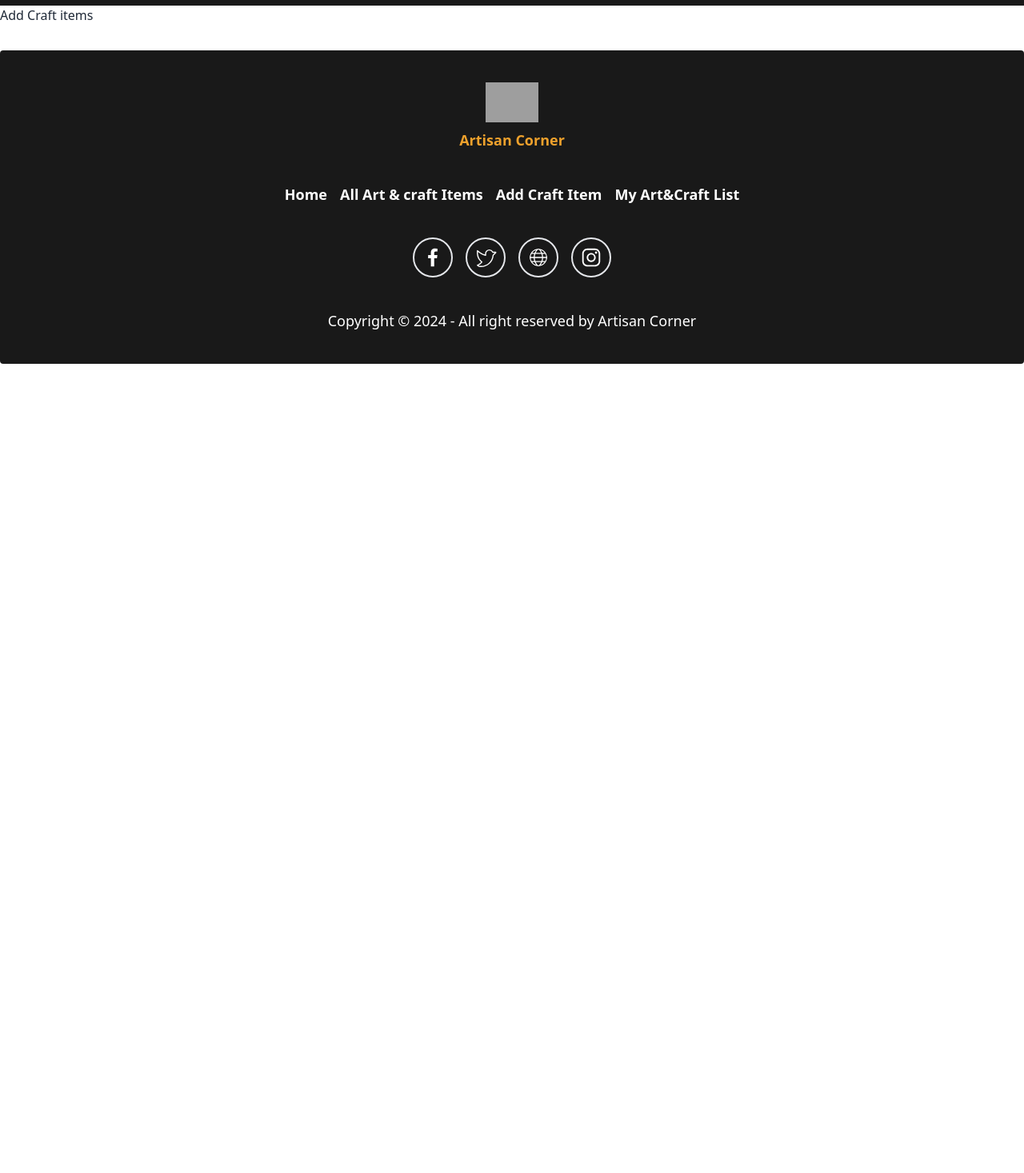
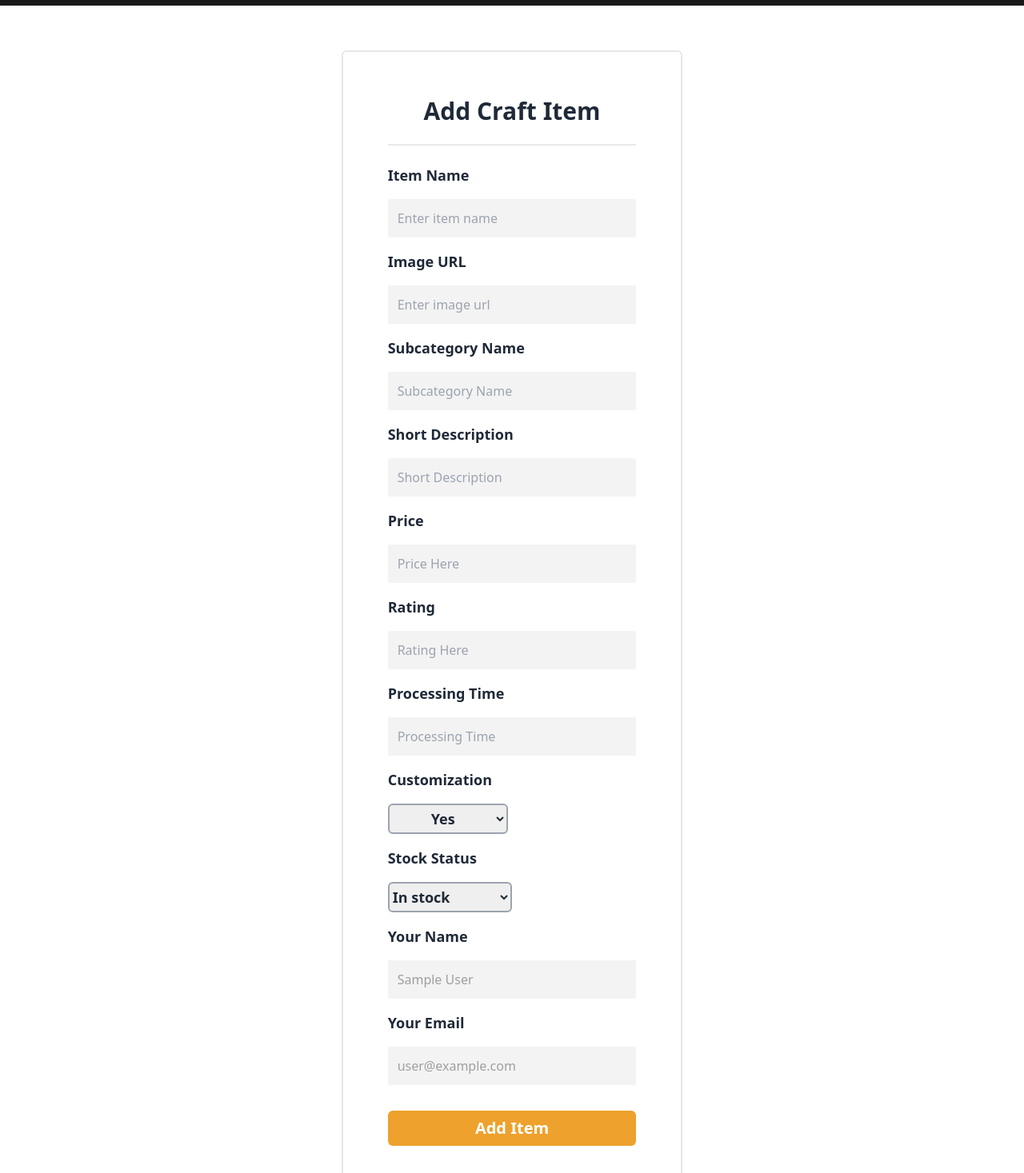
Before and after one commit to Tofazzal26/artisan-corner-client-site, a React (Vite) app: page /addCraftItems in a window 1280 px wide. Shown: the part 63-1530 px from the top of the page at 80% size. Before the commit the page ends 800 px from the top, so only its background shows below. Built offline with nearby package versions, Linux system fonts and the light colour scheme; no server answers; sample sign-in values are in the browser's storage; grey boxes are pictures that could not be loaded.

Commit message:
add and craft validation finish

```diff
--- a/src/AuthProvider/AuthProvider.jsx
+++ b/src/AuthProvider/AuthProvider.jsx
@@ -54,6 +54,7 @@ const AuthProvider = ({ children }) => {
     setProfileLoad,
     setNotLoading,
     logOut,
+    notLoading,
   };
 
   return <AuthContext.Provider value={info}>{children}</AuthContext.Provider>;
--- a/src/Firebase/Firebase.config.js
+++ b/src/Firebase/Firebase.config.js
@@ -6,12 +6,12 @@ import { getAuth } from "firebase/auth";
 
 // Your web app's Firebase configuration
 const firebaseConfig = {
-  apiKey: "AIzaSyCbToGVhlQBy9sUE-gf73NlFW95r9MueTI",
-  authDomain: "artisan-corner-832b4.firebaseapp.com",
-  projectId: "artisan-corner-832b4",
-  storageBucket: "artisan-corner-832b4.appspot.com",
-  messagingSenderId: "957265078910",
-  appId: "1:957265078910:web:f80a145d7662ddeee7462f",
+  apiKey: import.meta.env.VITE_APIKEY,
+  authDomain: import.meta.env.VITE_AUTHDOMAIN,
+  projectId: import.meta.env.VITE_PROJECTID,
+  storageBucket: import.meta.env.VITE_STORAGEBUCKET,
+  messagingSenderId: import.meta.env.VITE_MESSAGINGSENDERID,
+  appId: import.meta.env.VITE_APPID,
 };
 
 // Initialize Firebase
--- a/src/Pages/AddCraftItem/AddCraftItem.jsx
+++ b/src/Pages/AddCraftItem/AddCraftItem.jsx
@@ -1,7 +1,246 @@
+import { Link } from "react-router-dom";
+import { FaEye, FaEyeSlash } from "react-icons/fa";
+import { useContext, useState } from "react";
+import { useForm } from "react-hook-form";
+import { Toaster, toast } from "react-hot-toast";
+import { AuthContext } from "../../AuthProvider/AuthProvider";
 const AddCraftItem = () => {
+  const { user } = useContext(AuthContext);
+
+  const { email, displayName } = user || {};
+
+  const {
+    register,
+    handleSubmit,
+
+    formState: { errors },
+  } = useForm();
+
+  const onSubmit = (data) => {
+    const itemName = data.itemName;
+    const imageURL = data.imageURL;
+    const subcategory_name = data.subcategory_name;
+    const description = data.description;
+    const rating = data.rating;
+    const price = data.price;
+    const Processing_Time = data.Processing_Time;
+    const NewEmail = data.email;
+    const NewName = data.name;
+    const customization = data.customization;
+    const stockStatus = data.stockStatus;
+    const craftItem = {
+      itemName,
+      imageURL,
+      subcategory_name,
+      description,
+      rating,
+      price,
+      Processing_Time,
+      NewEmail,
+      NewName,
+      customization,
+      stockStatus,
+    };
+    console.log(craftItem);
+  };
+
   return (
-    <div>
-      <h1>Add Craft items</h1>
+    <div className="px-2 lg:px-0">
+      <div className="bg-[#ffffff] mt-14 shadow-loginSd lg:w-1/2 md:w-2/3 mx-auto">
+        <div className="md:w-2/3 lg:w-2/3 mx-auto lg:p-14 p-4 border-2 rounded-md">
+          <h1 className="font-semibold text-lg lg:text-3xl md:text-2xl text-center">
+            Add Craft Item
+          </h1>
+          <div className="divider"></div>
+          <form onSubmit={handleSubmit(onSubmit)}>
+            <label className="lg:text-lg md:text-base text-sm font-semibold ">
+              Item Name
+            </label>
+            <br />
+
+            <input
+              type="text"
+              name="itemName"
+              className="bg-[#f3f3f3] p-3 w-full my-4 text-sm lg:text-base rounded-sm outline-none text-[#9f9f9f]"
+              placeholder="Enter item name"
+              {...register("itemName", { required: true })}
+            />
+            {errors.itemName && (
+              <p className="text-red-600">This Name field is required</p>
+            )}
+
+            <label className="lg:text-lg md:text-base text-sm font-semibold ">
+              Image URL
+            </label>
+            <br />
+
+            <input
+              type="text"
+              name="imageURL"
+              className="bg-[#f3f3f3] p-3 w-full my-4 text-sm lg:text-base rounded-sm outline-none text-[#9f9f9f]"
+              placeholder="Enter image url"
+              {...register("imageURL", { required: true })}
+            />
+            {errors.imageURL && (
+              <p className="text-red-600">This Image field is required</p>
+            )}
+            <label className="lg:text-lg md:text-base text-sm font-semibold ">
+              Subcategory Name
+            </label>
+            <br />
+            <input
+              type="text"
+              name="subcategory_name"
+              className="bg-[#f3f3f3] p-3 w-full my-4 text-sm lg:text-base rounded-sm outline-none text-[#9f9f9f]"
+              placeholder="Subcategory Name"
+              {...register("subcategory_name", { required: true })}
+            />
+            {errors.subcategory_name && (
+              <p className="text-red-600">
+                This subcategory_name field is required
+              </p>
+            )}
+
+            <label className="lg:text-lg md:text-base text-sm font-semibold ">
+              Short Description
+            </label>
+            <br />
+            <input
+              type="text"
+              name="description"
+              className="bg-[#f3f3f3] p-3 w-full my-4 text-sm lg:text-base rounded-sm outline-none text-[#9f9f9f]"
+              placeholder="Short Description"
+              {...register("description", { required: true })}
+            />
+            {errors.description && (
+              <p className="text-red-600">This description field is required</p>
+            )}
+
+            <label className="lg:text-lg md:text-base text-sm font-semibold ">
+              Price
+            </label>
+            <br />
+            <input
+              type="text"
+              name="price"
+              className="bg-[#f3f3f3] p-3 w-full my-4 text-sm lg:text-base rounded-sm outline-none text-[#9f9f9f]"
+              placeholder="Price Here"
+              {...register("price", { required: true })}
+            />
+            {errors.price && (
+              <p className="text-red-600">This price field is required</p>
+            )}
+
+            <label className="lg:text-lg md:text-base text-sm font-semibold ">
+              Rating
+            </label>
+            <br />
+            <input
+              type="text"
+              name="rating"
+              className="bg-[#f3f3f3] p-3 w-full my-4 text-sm lg:text-base rounded-sm outline-none text-[#9f9f9f]"
+              placeholder="Rating Here"
+              {...register("rating", { required: true })}
+            />
+            {errors.rating && (
+              <p className="text-red-600">This Rating field is required</p>
+            )}
+
+            <label className="lg:text-lg md:text-base text-sm font-semibold ">
+              Processing Time
+            </label>
+            <br />
+            <input
+              type="text"
+              name="Processing_Time"
+              className="bg-[#f3f3f3] p-3 w-full my-4 text-sm lg:text-base rounded-sm outline-none text-[#9f9f9f]"
+              placeholder="Processing Time"
+              {...register("Processing_Time", { required: true })}
+            />
+            {errors.Processing_Time && (
+              <p className="text-red-600">This Rating field is required</p>
+            )}
+            <br />
+            <label className="lg:text-lg md:text-base text-sm font-semibold ">
+              Customization
+            </label>
+            <br />
+            <select
+              className="lg:text-lg md:text-base text-sm my-4 font-semibold border-2 px-12 rounded-md border-gray-400 py-1"
+              {...register("customization")}
+            >
+              <option
+                className="lg:text-lg md:text-base text-sm font-semibold"
+                value="Yes"
+              >
+                Yes
+              </option>
+              <option
+                className="lg:text-lg md:text-base text-sm font-semibold"
+                value="No"
+              >
+                No
+              </option>
+            </select>
+
+            <br />
+
+            <label className="lg:text-lg md:text-base text-sm font-semibold ">
+              Stock Status
+            </label>
+            <br />
+            <select
+              className="lg:text-lg md:text-base text-sm my-4 font-semibold border-2 rounded-md border-gray-400 py-1"
+              {...register("stockStatus")}
+            >
+              <option
+                className="lg:text-lg md:text-base text-sm font-semibold"
+                value="In stock"
+              >
+                In stock
+              </option>
+              <option
+                className="lg:text-lg md:text-base text-sm font-semibold"
+                value="Made to Order"
+              >
+                Made to Order
+              </option>
+            </select>
+            <br />
+
+            <label className="lg:text-lg md:text-base text-sm font-semibold ">
+              Your Name
+            </label>
+            <br />
+
+            <input
+              type="text"
+              readOnly
+              value={displayName}
+              className="bg-[#f3f3f3] p-3 w-full my-4 text-sm lg:text-base rounded-sm outline-none text-[#9f9f9f]"
+              placeholder="Enter  your name"
+              {...register("name", {})}
+            />
+            <label className="lg:text-lg md:text-base text-sm font-semibold ">
+              Your Email
+            </label>
+            <br />
+            <input
+              type="email"
+              value={email}
+              readOnly
+              className="bg-[#f3f3f3] p-3 w-full my-4 text-sm lg:text-base rounded-sm outline-none text-[#9f9f9f]"
+              placeholder="Enter  your email address"
+              {...register("email", {})}
+            />
+            <button className="bg-[#eea12c] md:text-base text-sm lg:text-xl rounded-md p-2 w-full my-4 font-semibold text-white">
+              Add Item
+            </button>
+          </form>
+        </div>
+      </div>
+
+      <Toaster />
     </div>
   );
 };
--- a/src/Routes/Router.jsx
+++ b/src/Routes/Router.jsx
@@ -7,6 +7,7 @@ import AllArtCraftItem from "../Pages/AllArtCraftItem/AllArtCraftItem";
 import AddCraftItem from "../Pages/AddCraftItem/AddCraftItem";
 import MyArtCraftList from "../Pages/MyArtCraftList/MyArtCraftList";
 import NotFoundPage from "../Pages/NotFoundPage/NotFoundPage";
+import PrivateRouter from "../PrivateRouter/PrivateRouter";
 
 const Router = createBrowserRouter([
   {
@@ -32,11 +33,19 @@ const Router = createBrowserRouter([
       },
       {
         path: "/addCraftItems",
-        element: <AddCraftItem />,
+        element: (
+          <PrivateRouter>
+            <AddCraftItem />
+          </PrivateRouter>
+        ),
       },
       {
         path: "/myArtCraftList",
-        element: <MyArtCraftList />,
+        element: (
+          <PrivateRouter>
+            <MyArtCraftList />
+          </PrivateRouter>
+        ),
       },
     ],
   },
```
